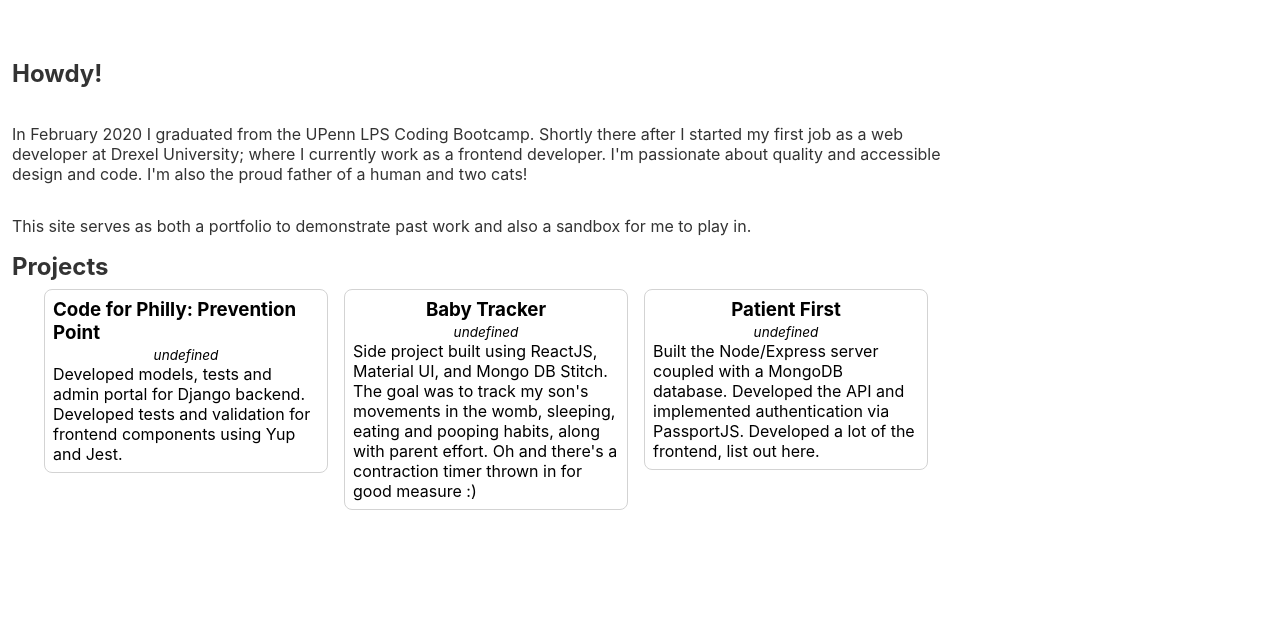
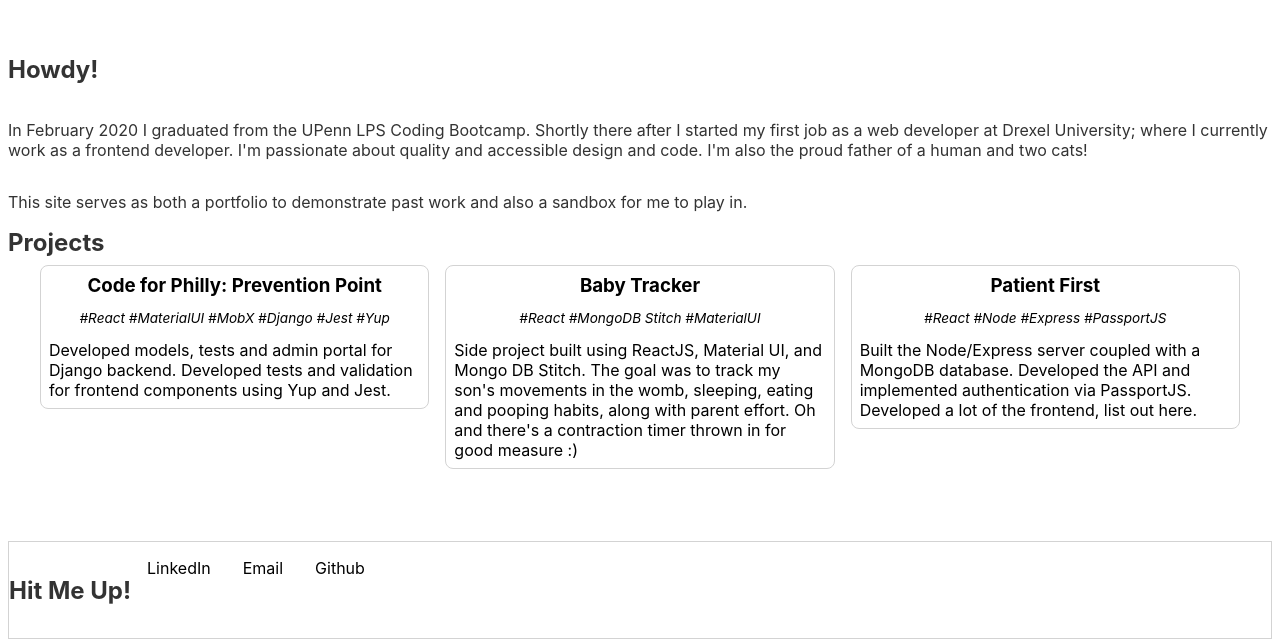
Before and after one commit to JackRyan1989/portfolio, a Svelte app: page / in a window 1280 px wide. Shown: the part 773-1416 px from the top of the page. Built offline with nearby package versions, Linux system fonts and the light colour scheme.

Commit message:
more styling

```diff
--- a/src/App.svelte
+++ b/src/App.svelte
@@ -1,21 +1,32 @@
-
 <script>
-	import Header from "./components/header.svelte"
-	import Text from "./components/textblurb.svelte"
-	import Projects from "./components/projects.svelte"
+  import Header from "./components/header.svelte";
+  import Text from "./components/textblurb.svelte";
+  import Projects from "./components/projects.svelte";
+  import Footer from "./components/footer.svelte"
 </script>
 
-<Header/>
+<Header />
 <main role="main">
-	<Text/>
-	<Projects/>
+  <Text />
+  <Projects />
 </main>
 
+<Footer/>
+
 <style>
-	main {
-		display: grid;
-		place-items: center;
-		width: 75%;
-		padding: .25em;
-	}
+
+  * {
+    margin: 0;
+    padding: 0;
+    border: 0;
+    outline: 0;
+    font-size: 100%;
+    vertical-align: baseline;
+    background: transparent;
+  }
+
+  main {
+    display: grid;
+    place-items: center;
+  }
 </style>
--- a/src/constants/projects.js
+++ b/src/constants/projects.js
@@ -2,21 +2,21 @@ const PROJECTS = [
     {
         url: "https://github.com/CodeForPhilly/prevention-point",
         title: "Code for Philly: Prevention Point",
-        role: "<p>ReactJS and Django Developer</p>",
+        tech: "<p>#React #MaterialUI #MobX #Django #Jest #Yup</p>",
         tasks:
           "Developed models, tests and admin portal for Django backend. Developed tests and validation for frontend components using Yup and Jest.",
       },
     {
         url: "https://github.com/JackRyan1989/babyTracker",
         title: "Baby Tracker",
-        role: "<br/>",
+        tech: "<p>#React #MongoDB Stitch #MaterialUI</p>",
         tasks:
           "Side project built using ReactJS, Material UI, and Mongo DB Stitch. The goal was to track my son's movements in the womb, sleeping, eating and pooping habits, along with parent effort. Oh and there's a contraction timer thrown in for good measure :)",
       },
     {
         url: "https://github.com/maleszewskid/Project-3",
         title: "Patient First",
-        role: "<p>Frontend (ReactJS) and Backend (NodeJS) Developer</p>",
+        tech: "<p>#React #Node #Express #PassportJS</p>",
         tasks:
           "Built the Node/Express server coupled with a MongoDB database. Developed the API and implemented authentication via PassportJS. Developed a lot of the frontend, list out here.",
       },
```
